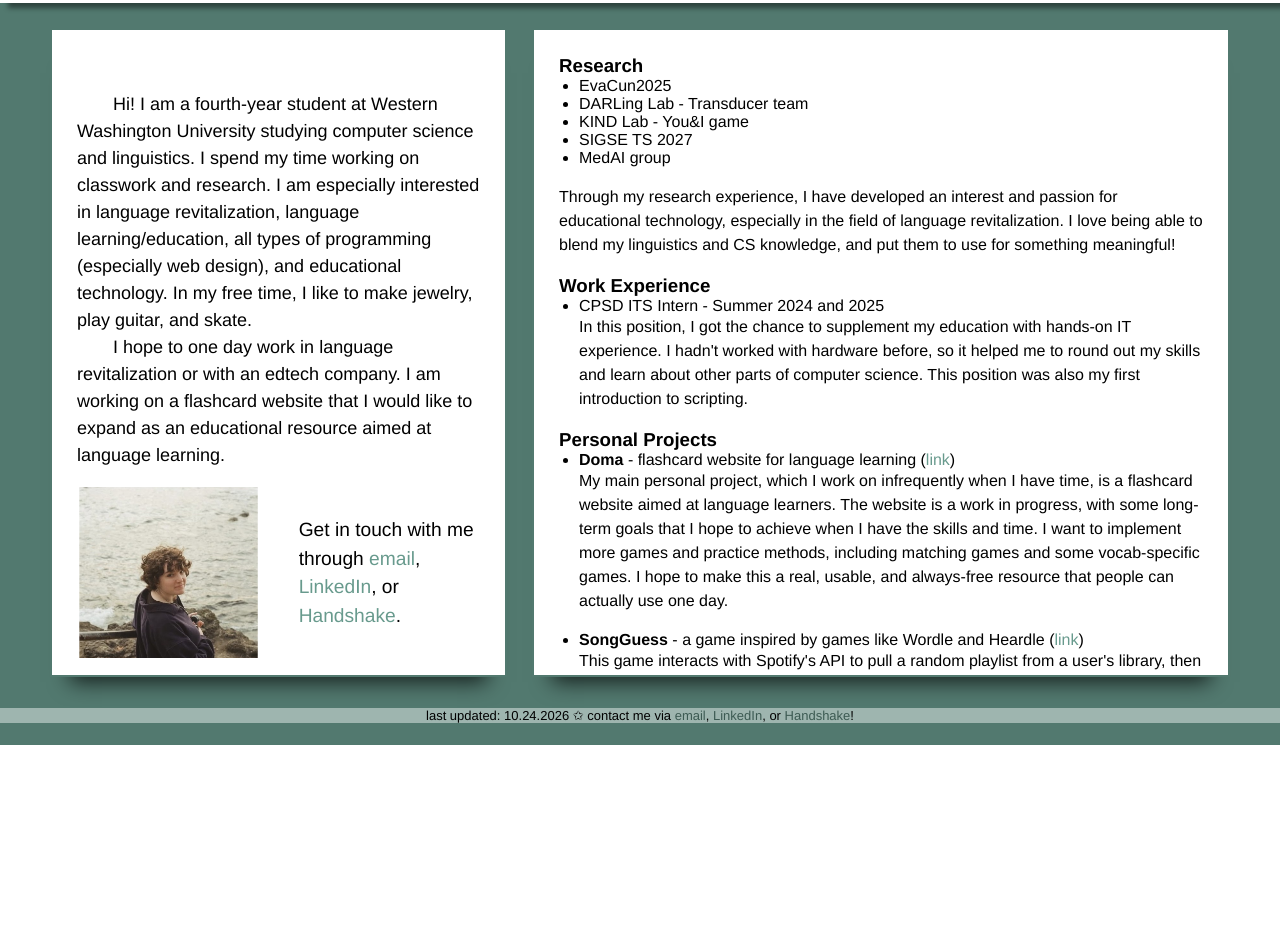
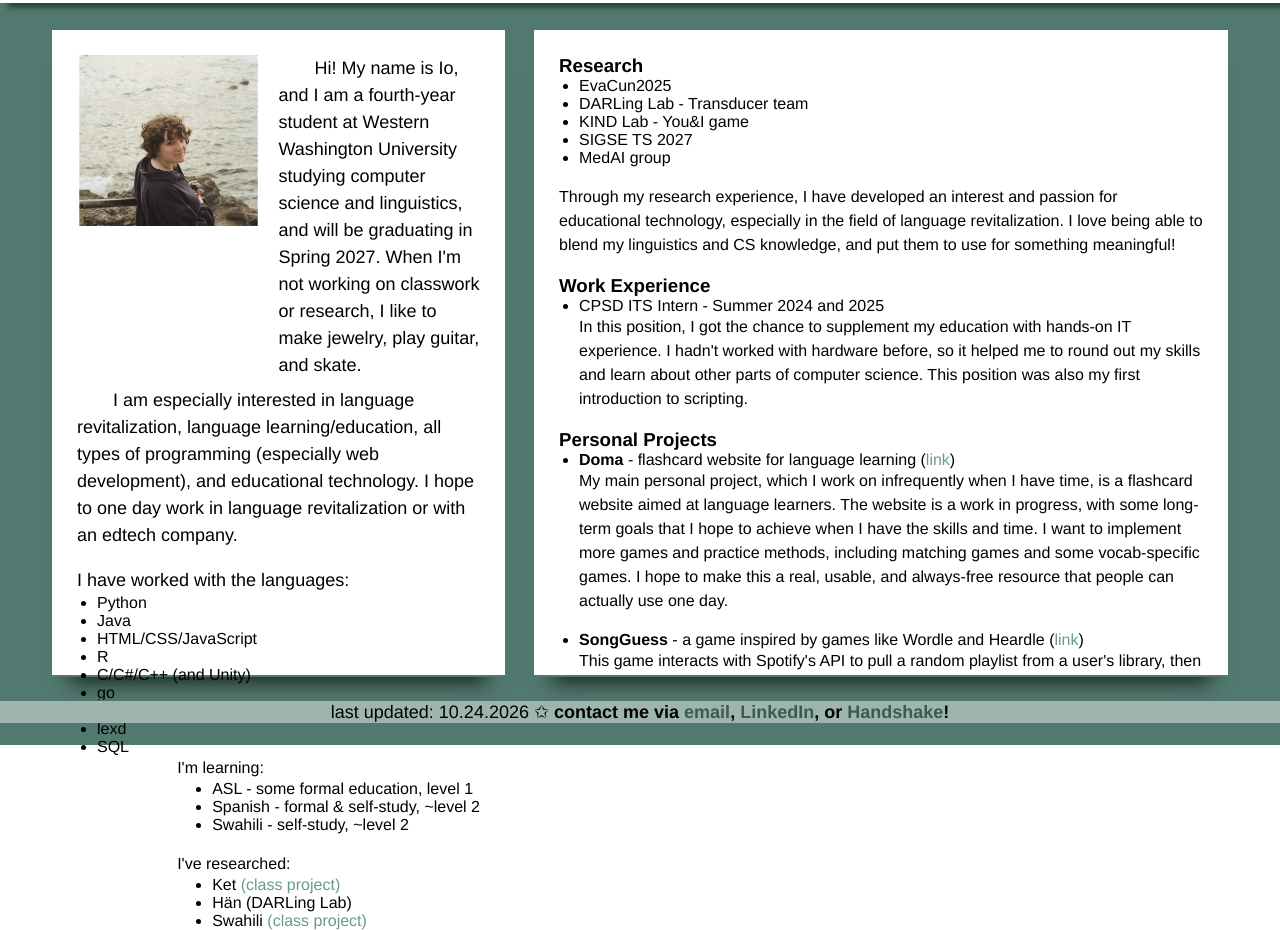
Before and after one commit to EPAUL04/portfolio.github.io, a plain HTML site: page index.html in a window 1280 px wide. Shown: the part 77-1007 px from the top of the page. Before the commit the page ends 847 px from the top, so only its background shows below. Drawn offline with Linux system fonts and the light colour scheme.

Commit message:
changing layout, adding ling projects

```diff
--- a/css/styles.css
+++ b/css/styles.css
@@ -219,7 +219,7 @@ main #ai.show {
 }
 
 footer {
-    font-size: small;
+    font-size: large;
     position: fixed;
     bottom: 0;
     width: 100%;
@@ -262,6 +262,10 @@ footer a:hover {
 
     nav ul li a {
         padding: 10px 20px 10px 20px;
+    }
+
+    footer {
+        font-size: medium;
     }
 }
 
@@ -319,5 +323,6 @@ footer a:hover {
     footer {
         position: fixed;
         margin-top: -25px;
+        font-size: small;
     }
 }
--- a/index.html
+++ b/index.html
@@ -11,7 +11,7 @@
     <body>
         <div id="box">
             <header>
-                <h1> &nbsp; Portfolio Site</h1>
+                <h1> &nbsp; Portfolio - Io Paul</h1>
             </header>
 
             <nav>
@@ -27,28 +27,48 @@
             <div id="two-cols">
                 <div id="one" class="larger">
                     <!-- <h3 style="text-align: center;">Who am I?</h3> -->
-                    <br>
-                    <br>
-                    <p style="font-size: large;">
-                        Hi! I am a fourth-year student at Western Washington University studying computer science and linguistics.
-                        I spend my time working on classwork and research. I am especially interested in language revitalization,
-                        language learning/education, all types of programming (especially web design), and educational
-                        technology. In my free time, I like to make jewelry, play guitar, and skate.
-                    </p>
-                    <p style="font-size: large;">
-                        I hope to one day work in language revitalization or with an edtech company. I am
-                        working on a flashcard website that I would like to expand
-                        as an educational resource aimed at language learning.
+                    <img src="images/me.png" alt="a photo of me at the beach" width="45%">
+
+                    <p style="font-size: large; float: right; width: 50%;">
+                        Hi! My name is Io, and I am a fourth-year student at Western Washington
+                        University studying computer science and linguistics, and will be graduating
+                        in Spring 2027. When I'm not working on classwork or research, I like to make
+                        jewelry, play guitar, and skate.
                     </p>
                     <br>
-                    <img src="images/me.png" alt="a photo of me at the beach" width="45%">
-                    <p style="float: right; width: 45%; font-size: larger;">
+                    <p style="font-size: large; clear: both; padding-top: 8px;">
+                        I am especially interested in language revitalization, language learning/education,
+                        all types of programming (especially web development), and educational technology.
+                        I hope to one day work in language revitalization or with an edtech company.
+                    </p>
+                    <br>
+                    <p style="font-size: large; text-indent: 0%;">I have worked with the languages:</p>
+                    <ul style="float: left;">
+                        <li>Python</li>
+                        <li>Java</li>
+                        <li>HTML/CSS/JavaScript</li>
+                        <li>R</li>
+                        <li>C/C#/C++ (and Unity)</li>
+                        <li>go</li>
+                        <li>Racket</li>
+                        <li>lexd</li>
+                        <li>SQL</li>
+                    </ul>
+                    <span style="float: right;">
+                        <p style="text-indent: -15px;">I'm learning:</p>
+                        <ul>
+                            <li>ASL - some formal education, level 1</li>
+                            <li>Spanish - formal & self-study, ~level 2</li>
+                            <li>Swahili - self-study, ~level 2</li>
+                        </ul>
                         <br>
-                        Get in touch with me through
-                        <a href="mailto:eandepaul@gmail.com">email</a>,
-                        <a href="https://www.linkedin.com/in/elizabeth-h-paul/">LinkedIn</a>, or
-                        <a href="https://app.joinhandshake.com/profiles/ppnm3v">Handshake</a>.
-                    </p>
+                        <p style="text-indent: -15px;">I've researched:</p>
+                        <ul>
+                            <li>Ket <span style="color: #52796F;"><a href="https://docs.google.com/document/d/1gYLljGqPBBztFpxH1yDyPH0mLCHnCmL2AsvIlyweIJk/" target="_blank">(class project)</a></span></li>
+                            <li>Hän (DARLing Lab)</li>
+                            <li>Swahili <span style="color: #52796F;"><a href="https://drive.google.com/file/d/1ft1s0l2t_g0P-84stWEr5a5AuAcAm5Vb/" target="_blank">(class project)</a></span></li>
+                        </ul>
+                    </span>
                 </div>
 
                 <!-- for mobile sizing -->
@@ -59,12 +79,6 @@
                         I am especially interested in language revitalization,
                         language learning/education, all types of programming (especially web design), and educational
                         technology. I hope to one day work in language revitalization or with an edtech company.
-                    </p>
-                    <p>
-                        Get in touch with me through
-                        <a href="mailto:eandepaul@gmail.com">email</a>,
-                        <a href="https://www.linkedin.com/in/elizabeth-h-paul/">LinkedIn</a>, or
-                        <a href="https://app.joinhandshake.com/profiles/ppnm3v">Handshake</a>.
                     </p>
                 </div>
 
@@ -150,9 +164,9 @@
             </div>
         </main>
         <footer>
-            <p>last updated: 10.24.2026 ✩ contact me via <a href="mailto:eandepaul@gmail.com">email</a>,
+            <p>last updated: 10.24.2026 ✩ <span style="font-weight: bold;">contact me via <a href="mailto:eandepaul@gmail.com">email</a>,
                         <a href="https://www.linkedin.com/in/elizabeth-h-paul/">LinkedIn</a>, or
-                        <a href="https://app.joinhandshake.com/profiles/ppnm3v">Handshake</a>!</p>
+                        <a href="https://app.joinhandshake.com/profiles/ppnm3v">Handshake</a>!</p></span>
         </footer>
     </body>
 </html>
```
